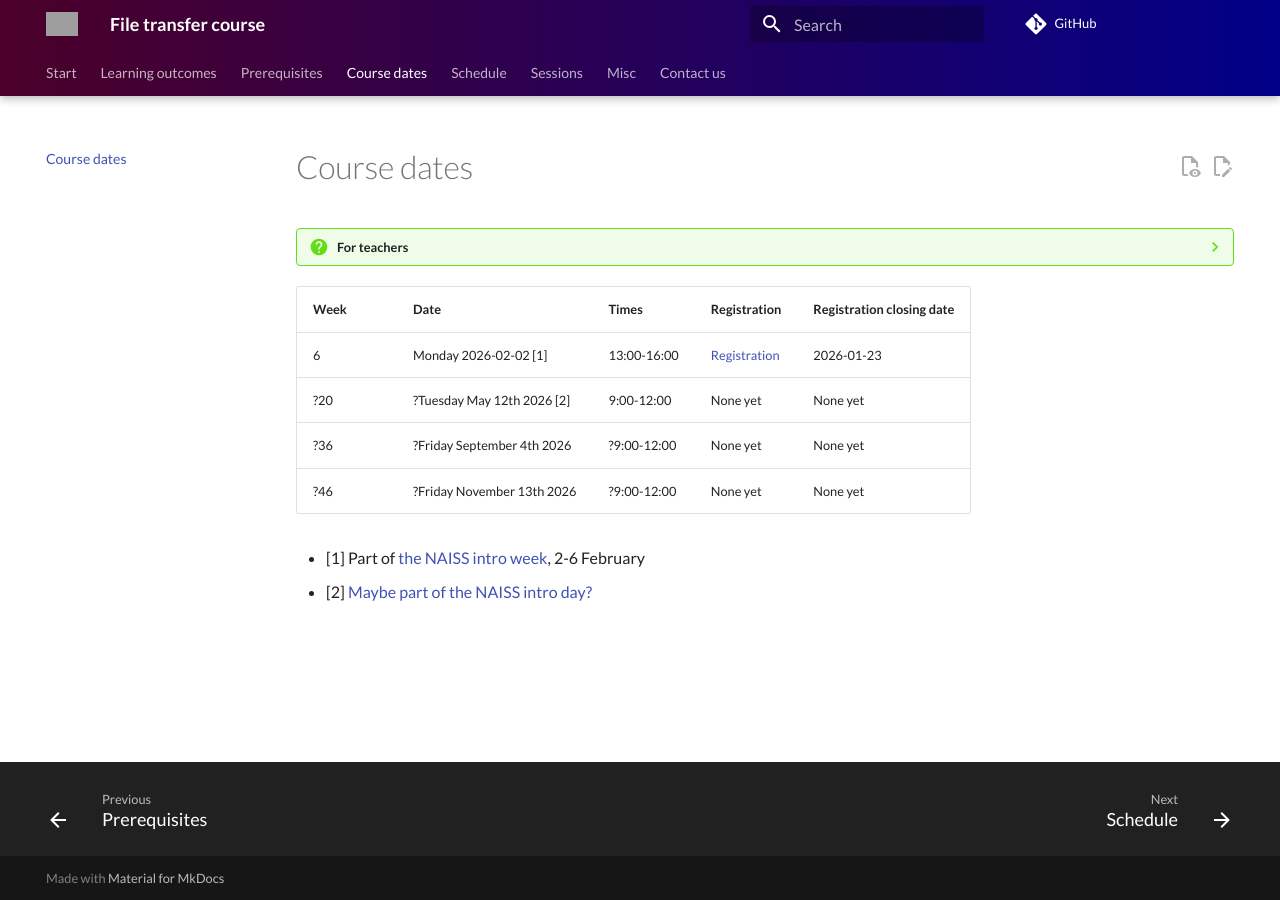
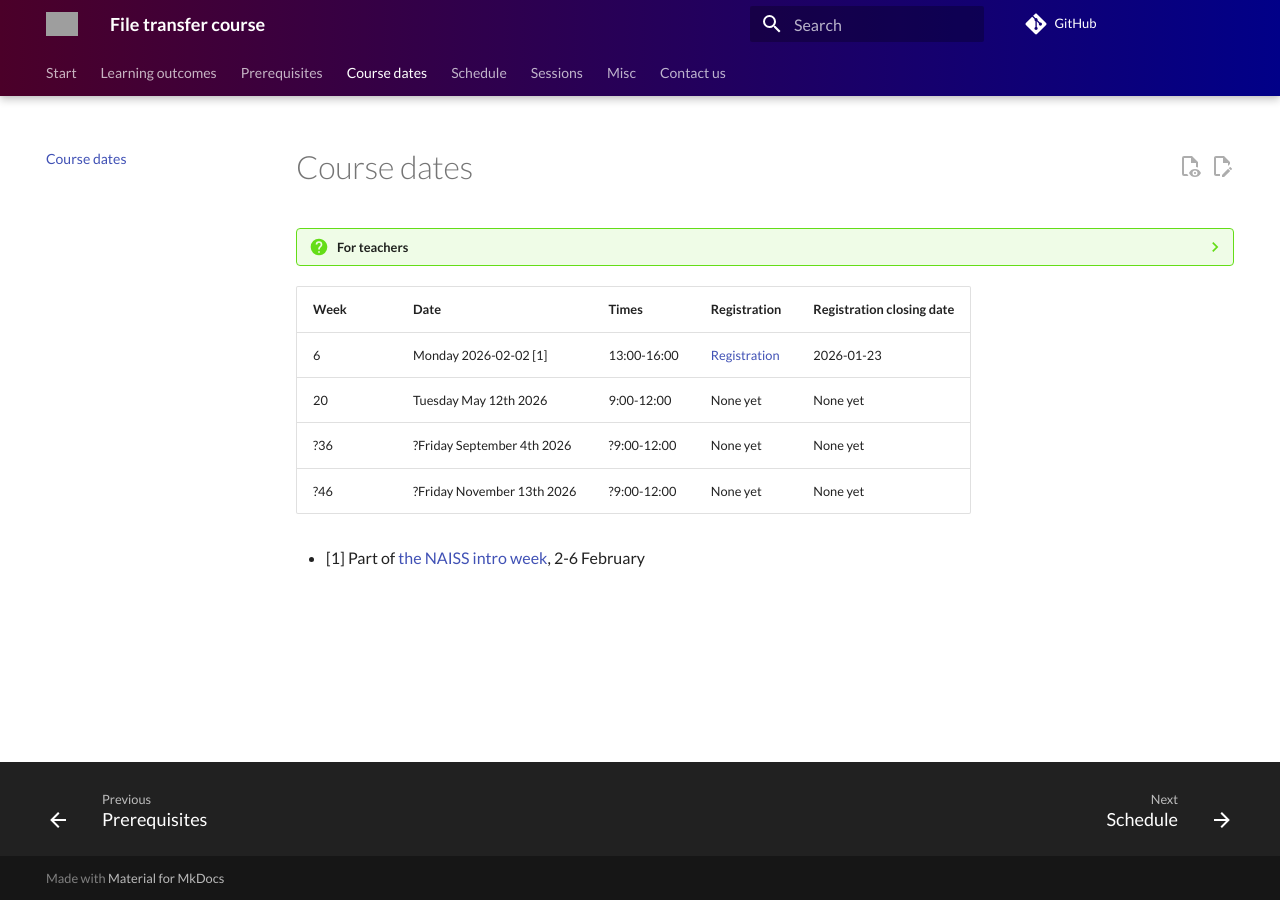
Before and after one commit to UPPMAX/naiss_file_transfer_course, an MkDocs documentation site: the page built from docs/course_dates.md, in a window 1280 px wide. Built offline with MkDocs 1.6.1 and Material for MkDocs 9.7.7, drawn with Linux system fonts in a browser that asks for light colours; comment, search, counter and statistics services are not loaded; grey boxes are pictures that could not be loaded.

Commit message:
Tuesday May 12th 2026 is a course day, fix #71

```diff
--- a/docs/course_dates.md
+++ b/docs/course_dates.md
@@ -21,11 +21,10 @@ tags:
 Week|Date                      |Times      |Registration                                                                   |Registration closing date
 ----|--------------------------|-----------|-------------------------------------------------------------------------------|-------------------------
 6   |Monday 2026-02-02 [1]     |13:00-16:00|[Registration](https://naiss-training.github.io/NAISS-intro-week/#registration)|2026-01-23
-?20 |?Tuesday May 12th 2026 [2]|9:00-12:00 |None yet                                                                       |None yet
+20  |Tuesday May 12th 2026     |9:00-12:00 |None yet                                                                       |None yet
 ?36 |?Friday September 4th 2026|?9:00-12:00|None yet                                                                       |None yet
 ?46 |?Friday November 13th 2026|?9:00-12:00|None yet                                                                       |None yet
 
 - [1] Part of [the NAISS intro week](https://naiss-training.github.io/NAISS-intro-week/), 2-6 February
-- [2] [Maybe part of the NAISS intro day?](https://github.com/UPPMAX/naiss_file_transfer_course/issues/71)
 
 <!-- markdownlint-enable MD013 -->
```
